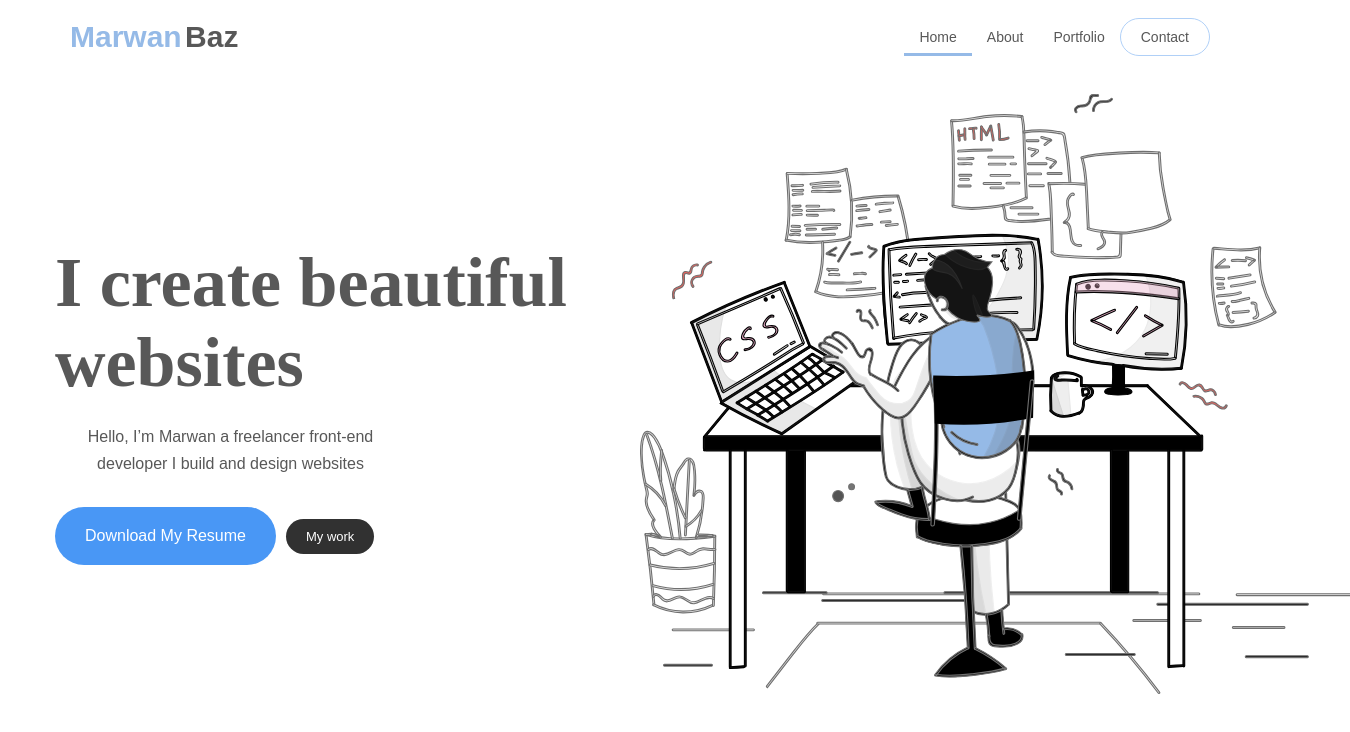
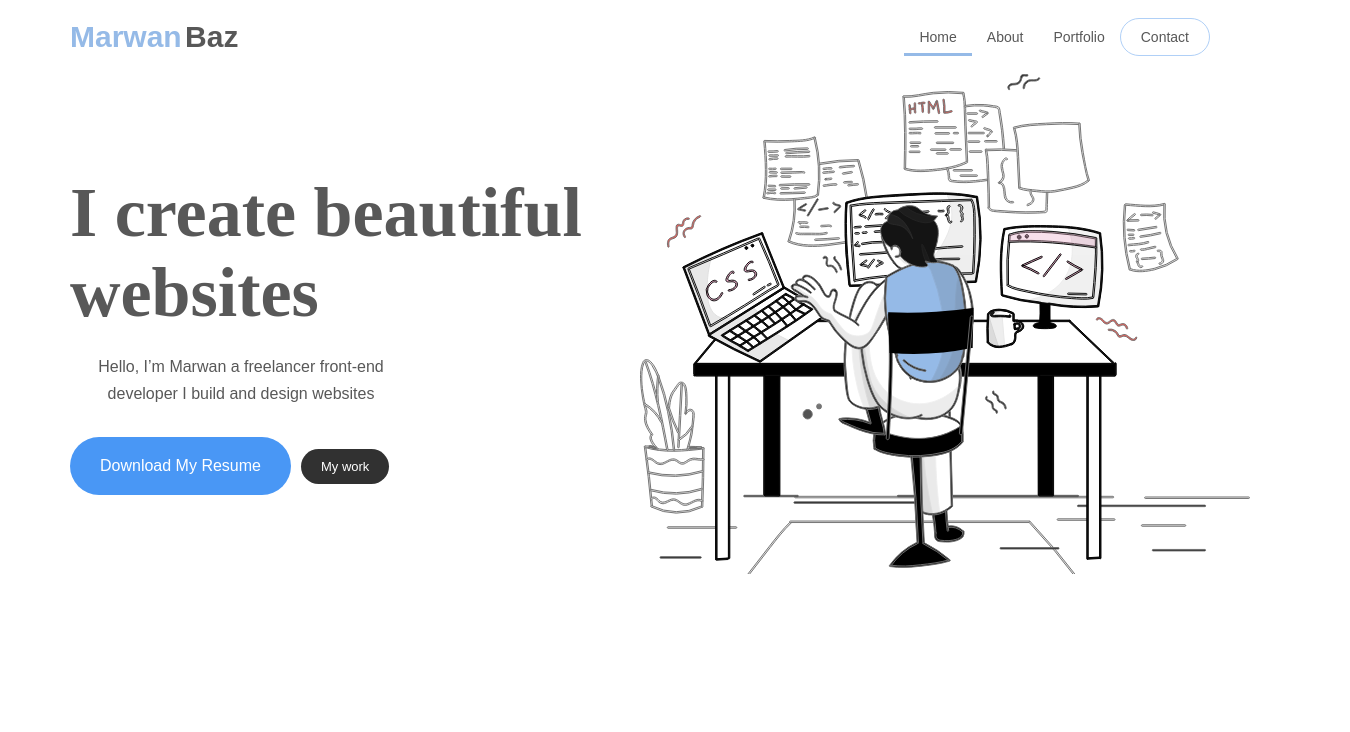
Before and after one commit to MarwanBz/portfolio-v2, a React (Vite) app: page / in a window 1280 px wide. Shown: the top 732 px of the page, 1350 px wide, since content can reach past the window. Built offline with nearby package versions, Linux system fonts and the light colour scheme.

Commit message:
fix(style): lower landing illustration img px and minor changes

```diff
--- a/src/components/LandingPage/LandingPage.scss
+++ b/src/components/LandingPage/LandingPage.scss
@@ -4,7 +4,6 @@
   width: 100vw;
 
   .container {
-    padding: 20px 0;
     display: flex;
     flex-direction: row;
     align-items: center;
@@ -47,8 +46,8 @@
       background-image: url(../../assets/images/web-development-bw.svg);
       background-repeat: no-repeat;
       background-size: cover;
-      height: 600px;
-      width: 710px;
+      height: 500px;
+      width: 610px;
     }
   }
 }
```
